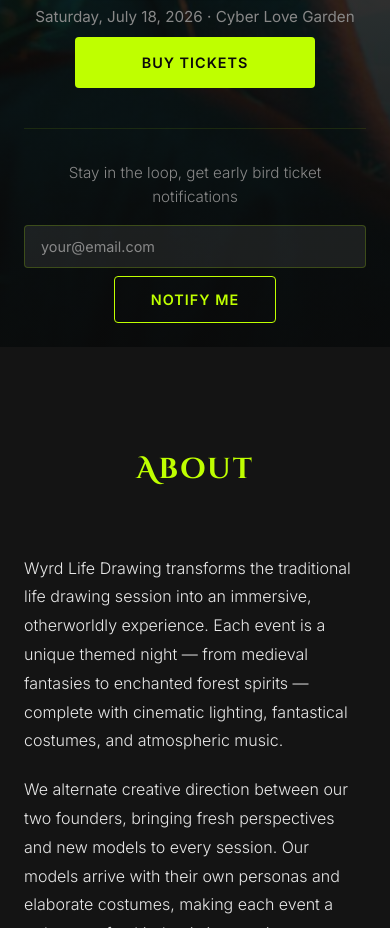
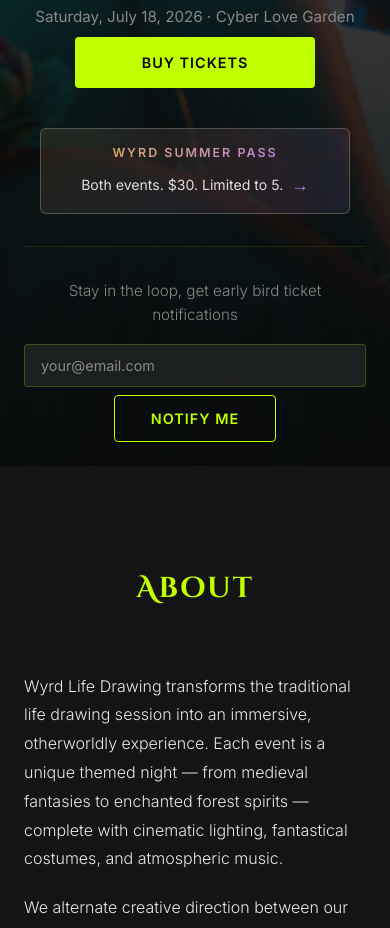
Before and after one commit to SamuelAB/WyrdLifeDrawing, a plain HTML site: page index.html in a window 390 px wide. Shown: the part 1305-2233 px from the top of the page. Drawn offline with Linux system fonts and the light colour scheme.

Commit message:
Add Wyrd Summer Pass bundle CTA to front page
New TT event series es_2231562 sells a combined Gothic Cowboy +
Wastelands pass at $30 (vs $40 separately), limited to 5 passes.

- Front page: gold-to-purple gradient CTA banner sits between the two
  upcoming event cards and the newsletter signup. The colour bridge
  reinforces that it includes both events.
- Bilingual (EN/FR) with the $30 + limit-5 framing.
- Hover lifts the banner and intensifies the gradient.
- Mobile: tighter padding, smaller text.

```diff
--- a/css/style.css
+++ b/css/style.css
@@ -275,6 +275,50 @@ img { max-width: 100%; display: block; }
     min-width: 240px;
     text-align: center;
 }
+.hero-bundle {
+    margin: 8px auto 32px;
+    max-width: 600px;
+    text-align: center;
+    padding: 0 16px;
+}
+.hero-bundle-link {
+    display: inline-flex;
+    align-items: center;
+    gap: 14px;
+    padding: 14px 24px;
+    background: linear-gradient(135deg, rgba(217, 167, 102, 0.12), rgba(184, 127, 217, 0.12));
+    border: 1px solid rgba(255, 255, 255, 0.22);
+    border-radius: 6px;
+    text-decoration: none;
+    color: var(--text);
+    font-family: var(--font-body);
+    transition: all 0.2s;
+    flex-wrap: wrap;
+    justify-content: center;
+}
+.hero-bundle-link:hover {
+    border-color: rgba(255, 255, 255, 0.5);
+    background: linear-gradient(135deg, rgba(217, 167, 102, 0.22), rgba(184, 127, 217, 0.22));
+    transform: translateY(-1px);
+}
+.hero-bundle-label {
+    font-weight: 700;
+    letter-spacing: 2px;
+    font-size: 0.78rem;
+    color: #d9a766;
+    background: linear-gradient(135deg, #d9a766, #b87fd9);
+    -webkit-background-clip: text;
+    -webkit-text-fill-color: transparent;
+    background-clip: text;
+}
+.hero-bundle-text {
+    font-size: 0.95rem;
+    color: rgba(255, 255, 255, 0.85);
+}
+.hero-bundle-arrow {
+    font-size: 1.1rem;
+    color: #b87fd9;
+}
 @media (max-width: 750px) {
     .hero-upcoming {
         flex-direction: column;
@@ -283,6 +327,13 @@ img { max-width: 100%; display: block; }
     }
     .hero-poster-img {
         width: 280px;
+    }
+    .hero-bundle-link {
+        padding: 14px 18px;
+        gap: 8px;
+    }
+    .hero-bundle-text {
+        font-size: 0.88rem;
     }
 }
 .hero-title {
--- a/index.html
+++ b/index.html
@@ -96,6 +96,15 @@
                     </p>
                     <a href="https://buytickets.at/wyrdlifedrawing/2231539" target="_blank" rel="noopener" class="btn btn-primary hero-ticket-btn" data-en="Buy Tickets" data-fr="Acheter des billets">Buy Tickets</a>
                 </div>
+            </div>
+
+            <!-- Summer Pass bundle CTA -->
+            <div class="hero-bundle">
+                <a href="https://buytickets.at/wyrdlifedrawing/2231562" target="_blank" rel="noopener" class="hero-bundle-link">
+                    <span class="hero-bundle-label" data-en="WYRD SUMMER PASS" data-fr="PASSEPORT &Eacute;T&Eacute; WYRD">WYRD SUMMER PASS</span>
+                    <span class="hero-bundle-text" data-en="Both events. $30. Limited to 5." data-fr="Les deux soir&eacute;es. 30$. Limit&eacute; &agrave; 5.">Both events. $30. Limited to 5.</span>
+                    <span class="hero-bundle-arrow">&rarr;</span>
+                </a>
             </div>
 
             <!-- Newsletter signup -->
```
